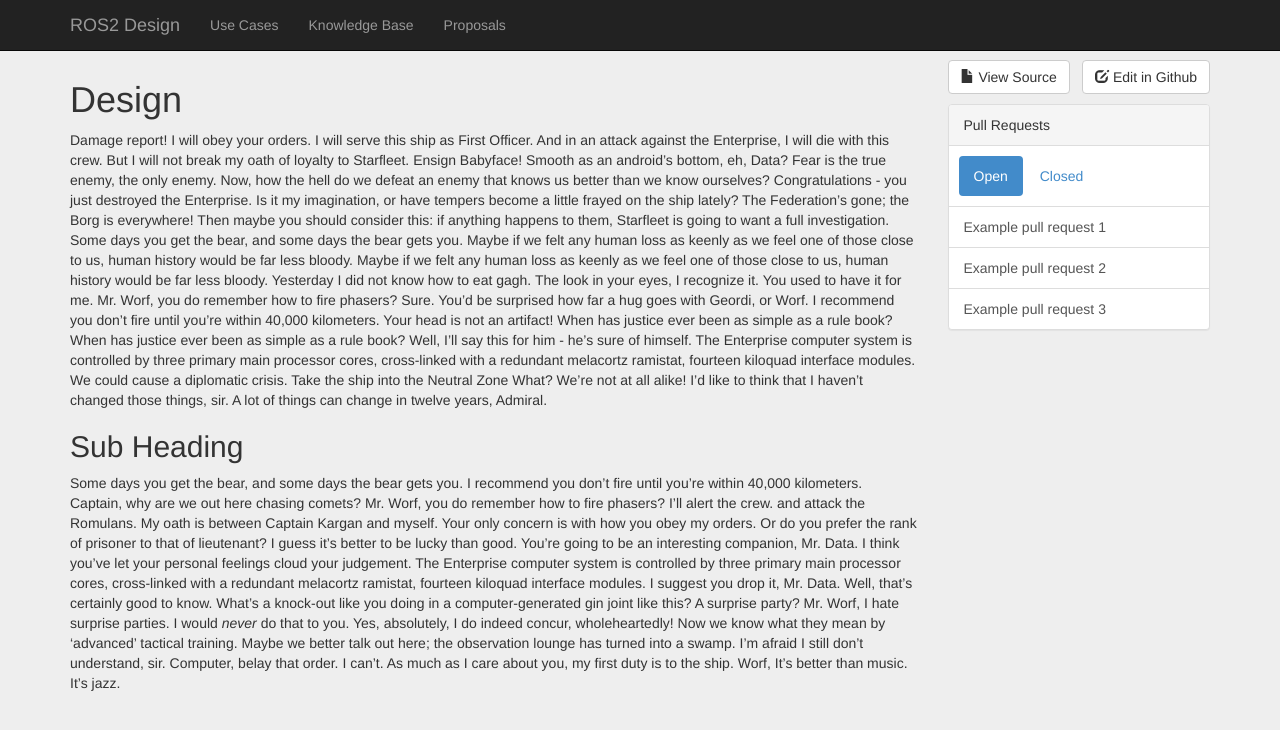
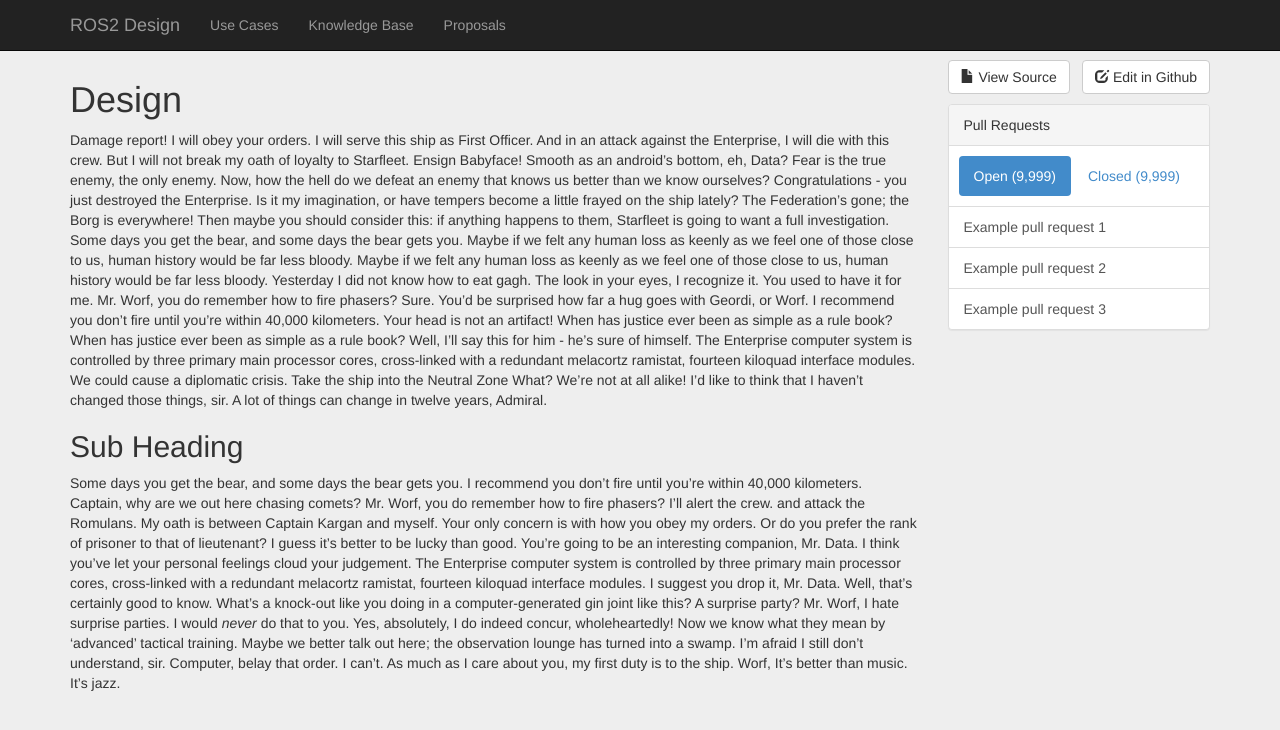
Before and after one commit to ros2/design, a Jekyll site: the page built from index.md, in a window 1280 px wide. Shown: the top 730 px of the page. Built offline with Jekyll 4.4.1, drawn with Linux system fonts in a browser that asks for light colours; nearby versions of some CDN libraries; Markdown is read by kramdown in place of the engine named in the settings.

Commit message:
small addition to pull request mock up

```diff
--- a/_includes/sidebar.html
+++ b/_includes/sidebar.html
@@ -11,8 +11,8 @@
 <div class="panel panel-default">
   <div class="panel-heading">Pull Requests</div>
   <ul class="nav nav-pills" style="margin: 10px;">
-    <li class="active"><a href="#">Open</a></li>
-    <li><a href="#">Closed</a></li>
+    <li class="active"><a href="#">Open (9,999)</a></li>
+    <li><a href="#">Closed (9,999)</a></li>
   </ul>
 
   <!-- List group -->
```
